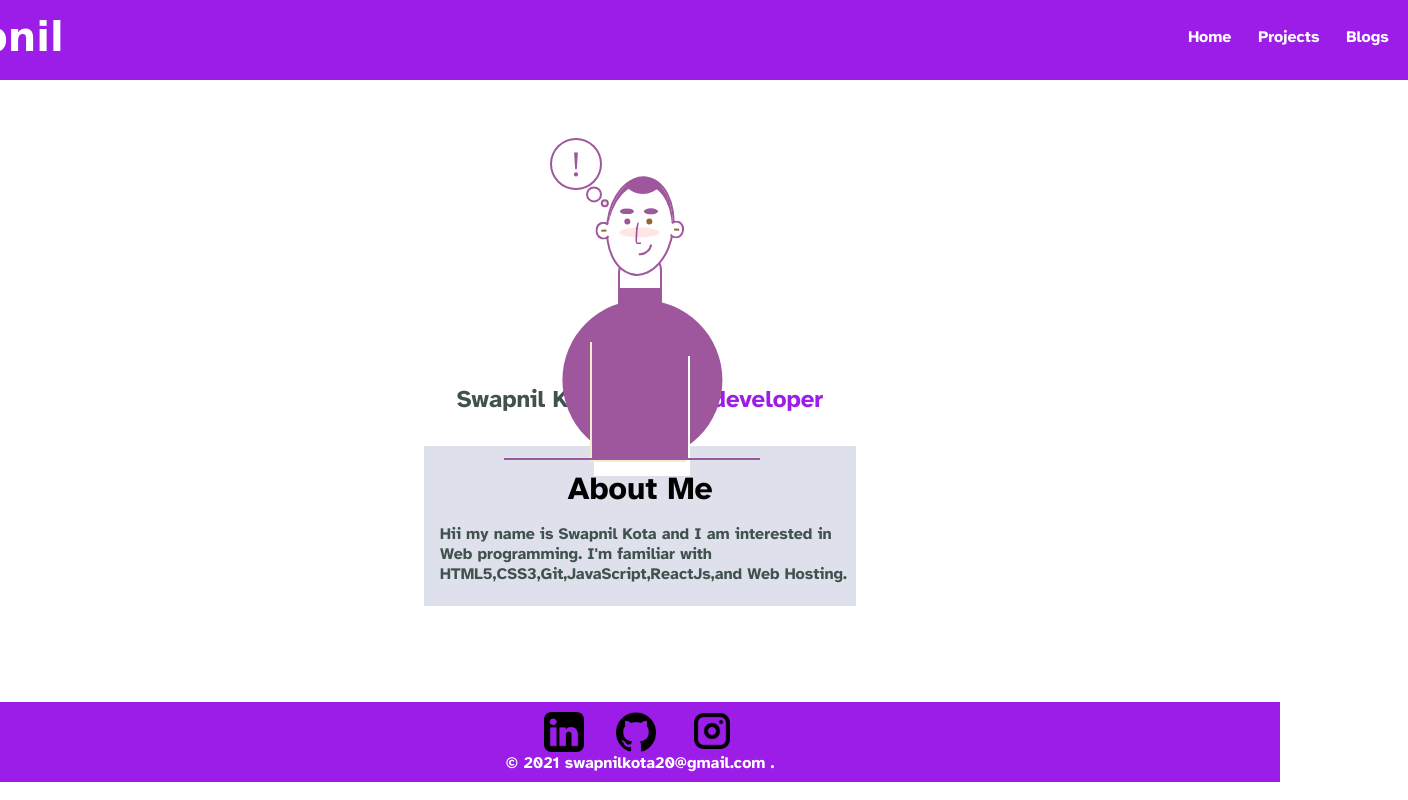
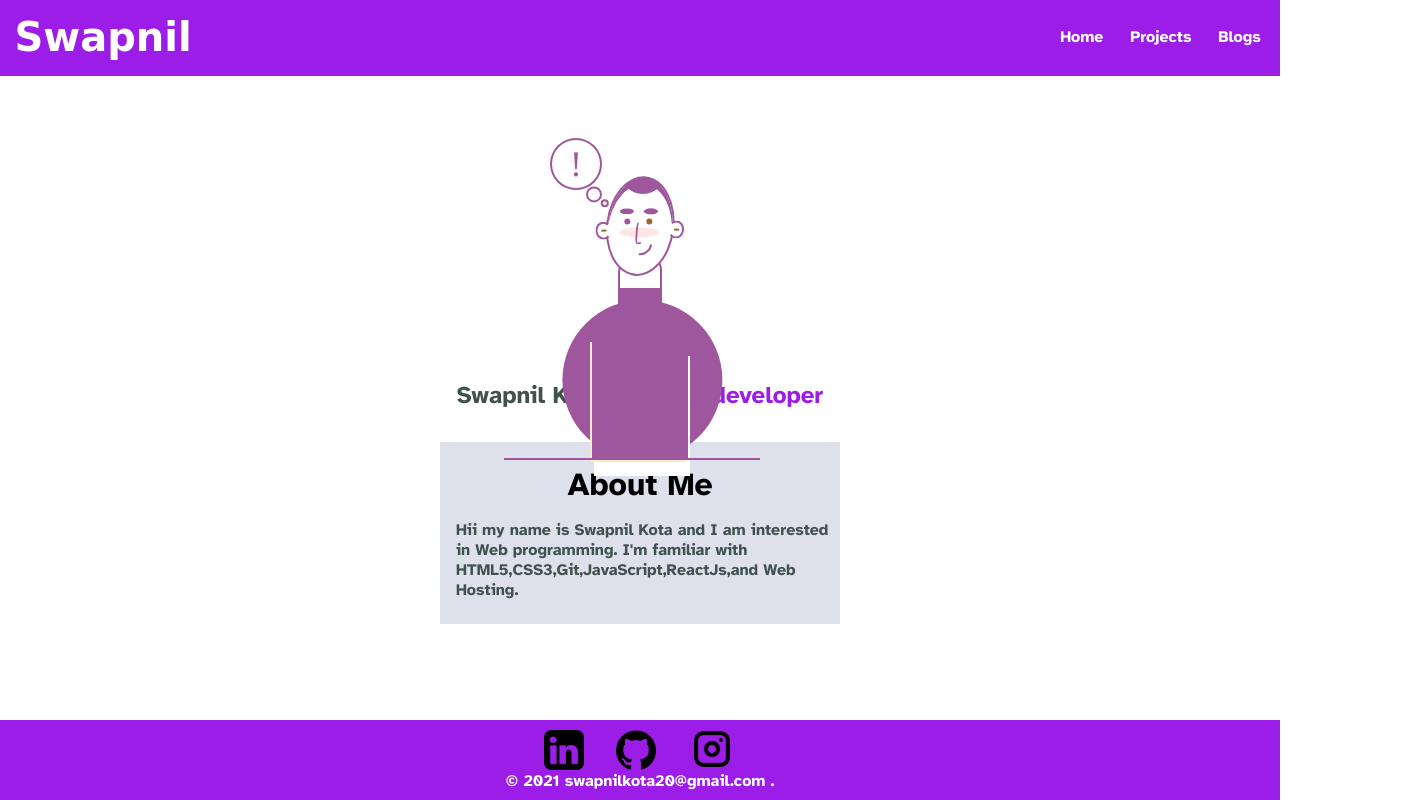
Before and after one commit to Swapnilkota108/Portfolio, a plain HTML site: page index.html in a window 1280 px wide. Shown: the whole page, 1408 px wide, since content can reach past the window. Drawn offline with Linux system fonts and the light colour scheme; a web font is replaced by a local one.

Commit message:
Update style.css

```diff
--- a/style.css
+++ b/style.css
@@ -22,7 +22,7 @@
 header{
     display: flex;
 height: 5rem;
-width: 120%;
+width: 100%;
 background-color: #9c1de7;
 justify-content: space-between;
 }
@@ -64,8 +64,8 @@ header h2 a{
     justify-content: center;
     align-items: center;
     margin-top: 2rem;
-    height: 10rem;
-    width: 27rem;
+    height: 12rem;
+    width: 25rem;
     background-color: #dee1ec;
 }
 
```
